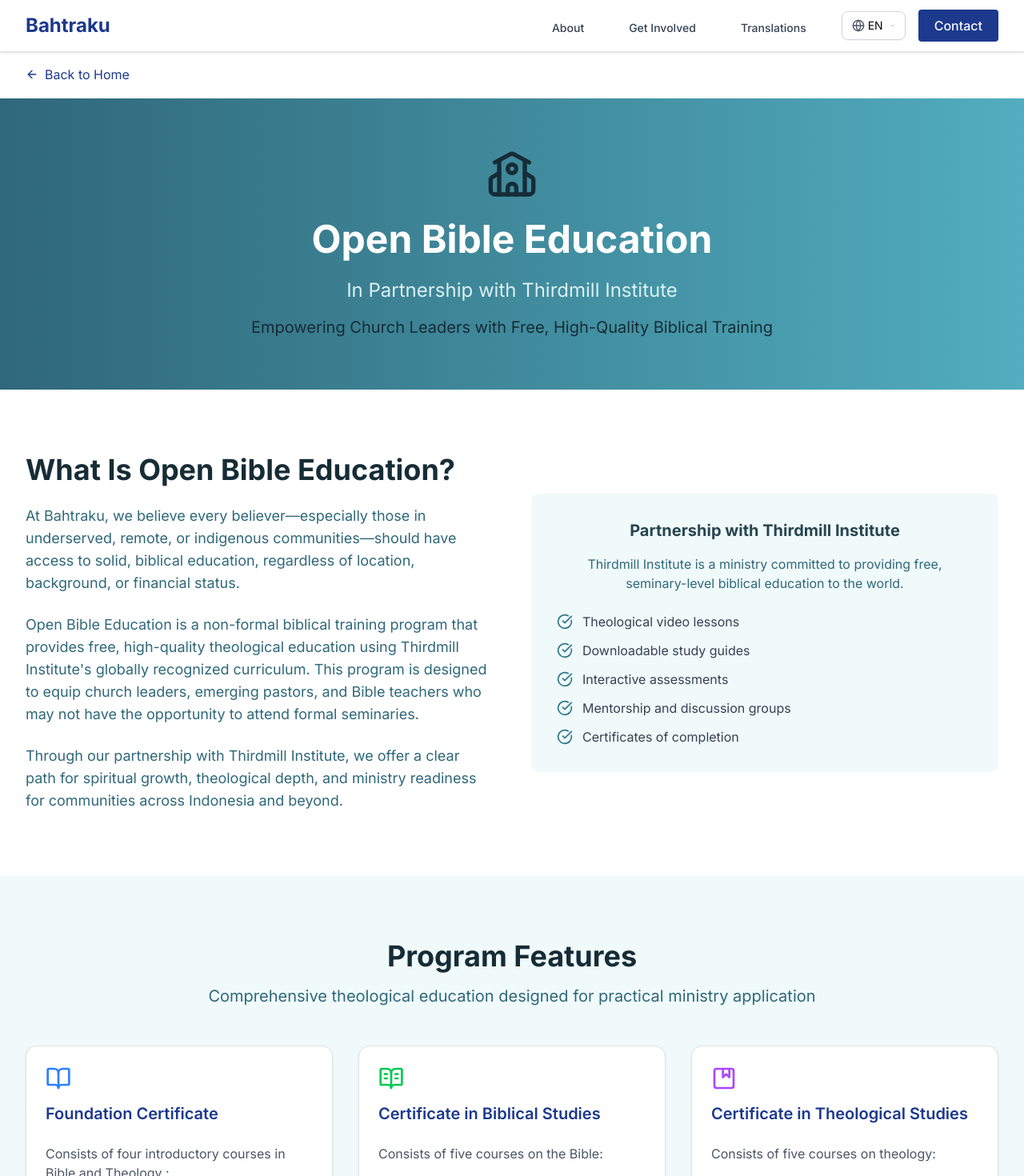
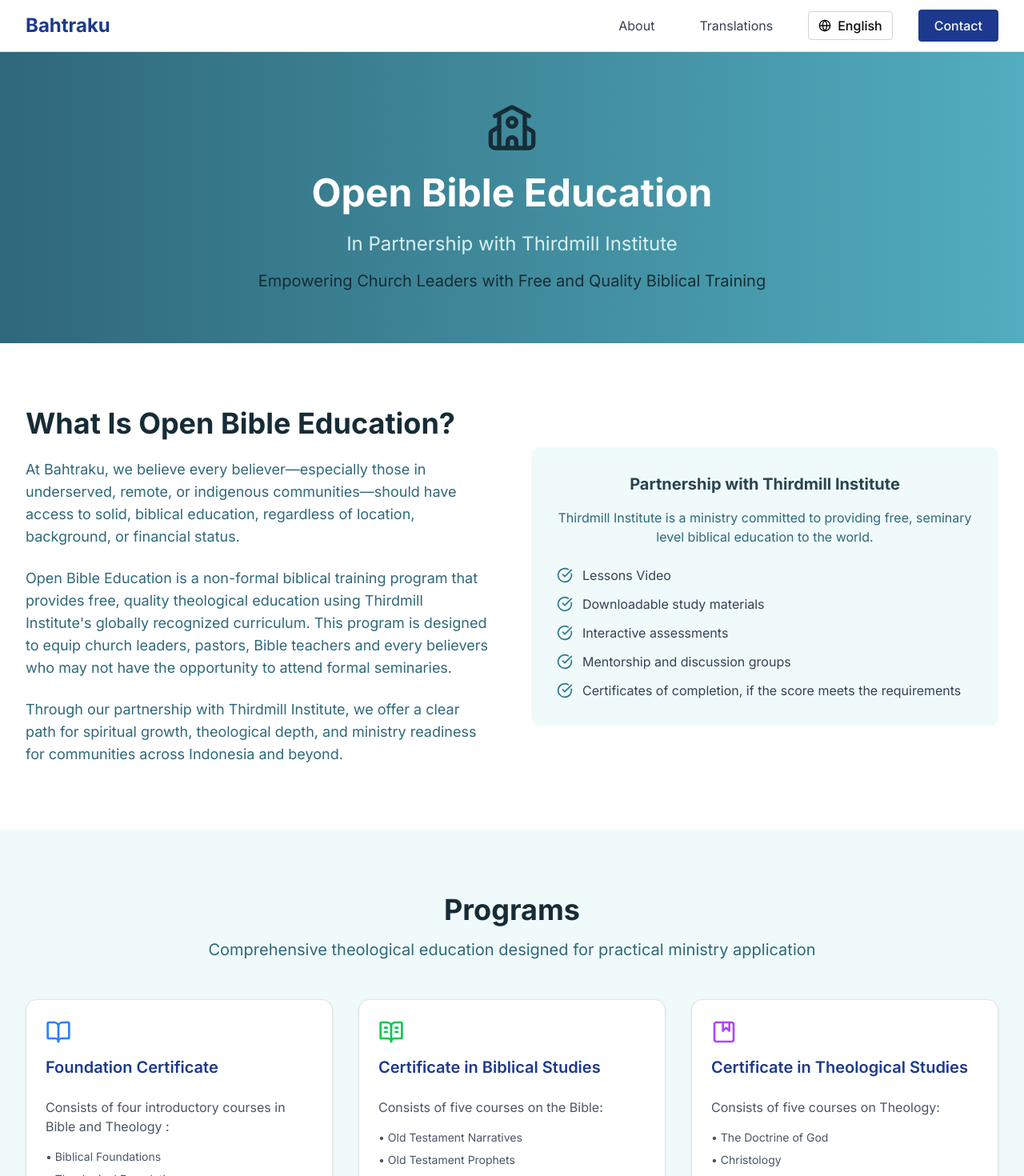
Before and after one commit to jeaneselinasm/org-update, a Next.js app: page /en/open-bible-education in a window 1280 px wide. Shown: the top 1470 px of the page at 80% size. Built offline with nearby package versions, Linux system fonts and the light colour scheme; a web font is replaced by a local one.

Commit message:
update page  open-bible-education : locale and update id.json and en.json text

```diff
--- a/app/[locale]/open-bible-education/page.tsx
+++ b/app/[locale]/open-bible-education/page.tsx
@@ -1,6 +1,7 @@
 "use client"
 
 import Footer from "@/components/footer"
+import ResponsiveNavigation from "@/components/navigation-bar"
 import { Button } from "@/components/ui/button"
 import { Card, CardContent, CardHeader, CardTitle } from "@/components/ui/card"
 import { Select, SelectContent, SelectItem, SelectTrigger, SelectValue } from "@/components/ui/select"
@@ -20,16 +21,25 @@
   BookOpenText,
   Album
 } from "lucide-react"
+import { useTranslations } from "next-intl"
 import Link from "next/link"
 import { useState } from "react"
 
 export default function OpenBibleEducationPage() {
   const [language, setLanguage] = useState("en")
-
+  const tHeroSection = useTranslations('openBibleEducationPage.heroSection')
+const  tOverviewSection = useTranslations('openBibleEducationPage.overviewSection')
+const  tProgramSection = useTranslations('openBibleEducationPage.programSection')
+const  tWhoCanJoinSection = useTranslations('openBibleEducationPage.whoCanJoinSection')
+const  tWhyItMattersSection = useTranslations('openBibleEducationPage.whyItMattersSection')
+const  tGetStartedSection = useTranslations('openBibleEducationPage.getStartedSection')
   return (
     <div className="min-h-screen bg-white">
       {/* Navigation */}
-      <nav className="bg-white shadow-sm border-b sticky top-0 z-50">
+
+      <ResponsiveNavigation />
+
+      {/* <nav className="bg-white shadow-sm border-b sticky top-0 z-50">
         <div className="max-w-7xl mx-auto px-4 sm:px-6 lg:px-8">
           <div className="flex justify-between items-center h-16">
             <div className="flex-shrink-0">
@@ -76,27 +86,27 @@
             </div>
           </div>
         </div>
-      </nav>
+      </nav> */}
 
       {/* Back Navigation */}
-      <div className="max-w-7xl mx-auto px-4 sm:px-6 lg:px-8 py-4">
+      {/* <div className="max-w-7xl mx-auto px-4 sm:px-6 lg:px-8 py-4">
         <Link href="/" className="inline-flex items-center text-blue-900 hover:text-blue-700 transition-colors">
           <ArrowLeft className="h-4 w-4 mr-2" />
           Back to Home
         </Link>
-      </div>
+      </div> */}
 
       {/* Hero Section */}
       <section className="bg-gradient-to-r from-[#2f687a] to-[#51adbf] text-white py-16">
         <div className="max-w-7xl mx-auto px-4 sm:px-6 lg:px-8">
           <div className="text-center">
             <School className="h-16 w-16 mx-auto mb-6 text-[#162c36]" />
-            <h1 className="text-4xl md:text-5xl font-bold mb-6">Open Bible Education</h1>
+            <h1 className="text-4xl md:text-5xl font-bold mb-6"> {tHeroSection('title')} </h1>
             <p className="text-xl md:text-2xl max-w-3xl mx-auto text-[#daf0f3] mb-4">
-              In Partnership with Thirdmill Institute
+              {tHeroSection('subtitle')}
             </p>
             <p className="text-lg md:text-xl max-w-4xl mx-auto text-[#162c36]">
-              Empowering Church Leaders with Free, High-Quality Biblical Training
+               {tHeroSection('description')}
             </p>
           </div>
         </div>
@@ -107,51 +117,47 @@
         <div className="max-w-7xl mx-auto px-4 sm:px-6 lg:px-8">
           <div className="grid lg:grid-cols-2 gap-12 items-center">
             <div>
-              <h2 className="text-3xl md:text-4xl font-bold text-[#162c36] mb-6">What Is Open Bible Education?</h2>
+              <h2 className="text-3xl md:text-4xl font-bold text-[#162c36] mb-6"> {tOverviewSection('title')} </h2>
               <p className="text-lg text-[#2f687a] mb-6">
-                At Bahtraku, we believe every believer—especially those in underserved, remote, or indigenous
-                communities—should have access to solid, biblical education, regardless of location, background, or
-                financial status.
+             {tOverviewSection('description1')}
               </p>
               <p className="text-lg text-[#2f687a] mb-6">
-                Open Bible Education is a non-formal biblical training program that provides free, high-quality
-                theological education using Thirdmill Institute's globally recognized curriculum. This program is
-                designed to equip church leaders, emerging pastors, and Bible teachers who may not have the opportunity
-                to attend formal seminaries.
+                             {tOverviewSection('description2')}
+
               </p>
               <p className="text-lg text-[#2f687a]">
-                Through our partnership with Thirdmill Institute, we offer a clear path for spiritual growth,
-                theological depth, and ministry readiness for communities across Indonesia and beyond.
+                             {tOverviewSection('description3')}
+
               </p>
             </div>
             <div className="bg-[#f0fafb] rounded-lg p-8">
               <div className="text-center mb-6">
-                <h3 className="text-xl font-bold text-[#284551] mb-4">Partnership with Thirdmill Institute</h3>
+                <h3 className="text-xl font-bold text-[#284551] mb-4">             {tOverviewSection('cardTitle')}
+</h3>
                 <p className="text-[#2f687a] mb-4">
-                  Thirdmill Institute is a ministry committed to providing free, seminary-level biblical education to
-                  the world.
+                 {tOverviewSection('cardDescription')}
                 </p>
               </div>
               <div className="space-y-3">
                 <div className="flex items-center">
                   <CheckCircle className="h-5 w-5 text-[#2f778b] mr-3" />
-                  <span className="text-gray-700">Theological video lessons</span>
+                  <span className="text-gray-700">{tOverviewSection('cardPoint1')} </span>
                 </div>
                 <div className="flex items-center">
                   <CheckCircle className="h-5 w-5 text-[#2f778b] mr-3" />
-                  <span className="text-gray-700">Downloadable study guides</span>
+                  <span className="text-gray-700">{tOverviewSection('cardPoint2')}</span>
                 </div>
                 <div className="flex items-center">
                   <CheckCircle className="h-5 w-5 text-[#2f778b] mr-3" />
-                  <span className="text-gray-700">Interactive assessments</span>
+                  <span className="text-gray-700">{tOverviewSection('cardPoint3')}</span>
                 </div>
                 <div className="flex items-center">
                   <CheckCircle className="h-5 w-5 text-[#2f778b] mr-3" />
-                  <span className="text-gray-700">Mentorship and discussion groups</span>
+                  <span className="text-gray-700">{tOverviewSection('cardPoint4')}</span>
                 </div>
                 <div className="flex items-center">
                   <CheckCircle className="h-5 w-5 text-[#2f778b] mr-3" />
-                  <span className="text-gray-700">Certificates of completion</span>
+                  <span className="text-gray-700">{tOverviewSection('cardPoint5')}</span>
                 </div>
               </div>
             </div>
@@ -163,9 +169,9 @@
       <section className="py-20 bg-[#f0fafb]">
         <div className="max-w-7xl mx-auto px-4 sm:px-6 lg:px-8">
           <div className="text-center mb-12">
-            <h2 className="text-3xl md:text-4xl font-bold text-[#162c36] mb-4">Program Features</h2>
+            <h2 className="text-3xl md:text-4xl font-bold text-[#162c36] mb-4">{tProgramSection('title')}</h2>
             <p className="text-xl text-[#2f687a]">
-              Comprehensive theological education designed for practical ministry application
+             {tProgramSection('subtitle')}
             </p>
           </div>
 
@@ -173,17 +179,17 @@
             <Card className="hover:shadow-lg transition-shadow">
               <CardHeader>
                 <BookOpen className="h-8 w-8 text-blue-500 mb-2" />
-                <CardTitle className="text-xl text-blue-900">Foundation Certificate</CardTitle>
+                <CardTitle className="text-xl text-blue-900">{tProgramSection('card1Title')}</CardTitle>
               </CardHeader>
               <CardContent>
                 <p className="text-gray-600 mb-4">
-                 Consists of four introductory courses in Bible and Theology :
+               {tProgramSection('card1Subtitle')}
                 </p>
                 <ul className="text-sm text-gray-600 space-y-2">
-                  <li>• Biblical Foundations</li>
-                  <li>• Theological Foundations</li>
-                  <li>• Old Testament Foundations</li>
-                  <li>• New Testament Foundations</li>
+                  <li>• {tProgramSection('card1Point1')}</li>
+                  <li>• {tProgramSection('card1Point2')}</li>
+                  <li>• {tProgramSection('card1Point3')}</li>
+                  <li>• {tProgramSection('card1Point4')}</li>
                 </ul>
               </CardContent>
             </Card>
@@ -191,16 +197,16 @@
             <Card className="hover:shadow-lg transition-shadow">
               <CardHeader>
                 <BookOpenText className="h-8 w-8 text-green-500 mb-2" />
-                <CardTitle className="text-xl text-blue-900">Certificate in Biblical Studies</CardTitle>
+                <CardTitle className="text-xl text-blue-900">{tProgramSection('card2Title')}</CardTitle>
               </CardHeader>
               <CardContent>
-                <p className="text-gray-600 mb-4">Consists of five courses on the Bible:</p>
+                <p className="text-gray-600 mb-4">{tProgramSection('card2Subtitle')}</p>
                 <ul className="text-sm text-gray-600 space-y-2">
-                  <li>• Old Testament Narratvies </li>
-                  <li>• Old Testament Prophets </li>
-                  <li>• Pauline Studies </li>
-                  <li>• New Testament Epistles </li>
-                  <li>• Biblical Interpretation </li>
+                  <li>• {tProgramSection('card2Point1')}</li>
+                  <li>• {tProgramSection('card2Point2')}</li>
+                  <li>• {tProgramSection('card2Point3')}</li>
+                  <li>• {tProgramSection('card2Point4')}</li>
+                  <li>• {tProgramSection('card2Point5')}</li>
                 </ul>
               </CardContent>
             </Card>
@@ -208,16 +214,16 @@
             <Card className="hover:shadow-lg transition-shadow">
               <CardHeader>
                 <Album className="h-8 w-8 text-purple-500 mb-2" />
-                <CardTitle className="text-xl text-blue-900">Certificate in Theological Studies</CardTitle>
+                <CardTitle className="text-xl text-blue-900">{tProgramSection('card3Title')}</CardTitle>
               </CardHeader>
               <CardContent>
-                <p className="text-gray-600 mb-4">Consists of five courses on theology:</p>
+                <p className="text-gray-600 mb-4">{tProgramSection('card3Subtitle')}</p>
                 <ul className="text-sm text-gray-600 space-y-2">
-                  <li>• The Doctrine of God</li>
-                  <li>• Christology</li>
-                  <li>• Pneumatology</li>
-                  <li>• Anthropology & Eschatology</li>
-                  <li>• Biblical Ethics</li>
+                  <li>• {tProgramSection('card3Point1')}</li>
+                  <li>• {tProgramSection('card3Point2')}</li>
+                  <li>• {tProgramSection('card3Point3')}</li>
+                  <li>• {tProgramSection('card3Point4')}</li>
+                  <li>• {tProgramSection('card3Point5')}</li>
                 </ul>
               </CardContent>
             </Card>
@@ -226,30 +232,30 @@
 
           {/* Who Can Join Section */}
           <div className="bg-white rounded-lg shadow-lg p-8">
-            <h3 className="text-2xl font-bold text-[#162c36] mb-6 text-center">Who Can Join?</h3>
+            <h3 className="text-2xl font-bold text-[#162c36] mb-6 text-center">{tWhoCanJoinSection('title')}</h3>
             <p className="text-lg text-[#2f687a] mb-6 text-center">
-              The program is open to anyone with a teachable heart and desire to grow:
+              {tWhoCanJoinSection('subtitle')}
             </p>
             <div className="grid md:grid-cols-2 lg:grid-cols-4 gap-6">
               <div className="text-center">
                 <GraduationCap className="h-8 w-8 text-blue-600 mx-auto mb-2" />
-                <h4 className="font-semibold text-[#284551]">Pastors & Church Planters</h4>
+                <h4 className="font-semibold text-[#284551]">{tWhoCanJoinSection('pastors')}</h4>
               </div>
               <div className="text-center">
                 <Users className="h-8 w-8 text-green-600 mx-auto mb-2" />
-                <h4 className="font-semibold text-[#284551]">Elders & Ministry Leaders</h4>
+                <h4 className="font-semibold text-[#284551]">{tWhoCanJoinSection('elders')}</h4>
               </div>
               <div className="text-center">
                 <BookOpen className="h-8 w-8 text-purple-600 mx-auto mb-2" />
-                <h4 className="font-semibold text-[#284551]">Bible Teachers</h4>
+                <h4 className="font-semibold text-[#284551]">{tWhoCanJoinSection('teachers')}</h4>
               </div>
               <div className="text-center">
                 <Heart className="h-8 w-8 text-red-600 mx-auto mb-2" />
-                <h4 className="font-semibold text-[#284551]">Growing Believers</h4>
+                <h4 className="font-semibold text-[#284551]">{tWhoCanJoinSection('believers')}</h4>
               </div>
             </div>
             <p className="text-center text-[#2f778b] mt-6 italic">
-              No prior academic background is required—just a teachable heart and a desire to grow.
+              {tWhoCanJoinSection('notes')}
             </p>
           </div>
         </div>
@@ -259,42 +265,40 @@
       <section className="py-20">
         <div className="max-w-7xl mx-auto px-4 sm:px-6 lg:px-8">
           <div className="text-center mb-12">
-            <h2 className="text-3xl md:text-4xl font-bold text-[#284551] mb-4">Why It Matters</h2>
+            <h2 className="text-3xl md:text-4xl font-bold text-[#284551] mb-4">{tWhyItMattersSection('title')}</h2>
             <p className="text-xl text-[#2f778b]">
-              Building biblically grounded, spiritually mature, mission-ready churches
+           {tWhyItMattersSection('subtitle')}
             </p>
           </div>
 
           <div className="grid lg:grid-cols-2 gap-12 items-center">
             <div className="bg-blue-50 rounded-lg p-8">
               <blockquote className="text-xl text-[#2f687a] italic mb-6">
-                "A solid biblical foundation is vital for a thriving church. Open Bible Education allows us to train
-                leaders even in the most remote areas."
+               {tWhyItMattersSection('testimonyQuote')}
               </blockquote>
-              <cite className="text-[#284551] font-semibold">— Program Facilitator, Papua Region</cite>
+              <cite className="text-[#284551] font-semibold">— {tWhyItMattersSection('facilitator')}</cite>
             </div>
             <div>
-              <h3 className="text-2xl font-bold text-[#284551] mb-4">Program Impact</h3>
+              <h3 className="text-2xl font-bold text-[#284551] mb-4">{tWhyItMattersSection('contentTitle')}</h3>
               <p className="text-lg text-[#2f687a] mb-6">
-                This program helps fulfill the vision of a biblically grounded, spiritually mature, and mission-ready
-                church, especially in places where theological training has been inaccessible or unaffordable.
+                {tWhyItMattersSection('contentSubtitle')}
               </p>
               <div className="space-y-4">
                 <div className="flex items-center">
                   <CheckCircle className="h-6 w-6 text-[#2f778b] mr-3" />
-                  <span className="text-[#2f687a]">Accessible theological education for remote communities</span>
+                  <span className="text-[#2f687a]">{tWhyItMattersSection('point1')}</span>
                 </div>
                 <div className="flex items-center">
                   <CheckCircle className="h-6 w-6 text-[#2f778b] mr-3" />
-                  <span className="text-[#2f687a]">Free, high-quality seminary-level content</span>
+                  <span className="text-[#2f687a]">{tWhyItMattersSection('point2')}</span>
                 </div>
                 <div className="flex items-center">
                   <CheckCircle className="h-6 w-6 text-[#2f778b] mr-3" />
-                  <span className="text-[#2f687a]">Culturally contextualized for Indonesian churches</span>
+                  <span className="text-[#2f687a]">{tWhyItMattersSection('point3')}</span>
                 </div>
                 <div className="flex items-center">
                   <CheckCircle className="h-6 w-6 text-[#2f778b] mr-3" />
-                  <span className="text-[#2f687a]">Flexible learning for busy ministry leaders</span>
+                  <span className="text-[#2f687a]">{tWhyItMattersSection('point4')}</span>
                 </div>
               </div>
             </div>
@@ -307,9 +311,9 @@
         <div className="max-w-7xl mx-auto px-4 sm:px-6 lg:px-8">
           <div className="text-center mb-12">
             <BookOpen className="h-16 w-16 mx-auto mb-6 text-[#2b515f]" />
-            <h2 className="text-3xl md:text-4xl font-bold mb-6 text-[#284551]">Get Started</h2>
+            <h2 className="text-3xl md:text-4xl font-bold mb-6 text-[#284551]">{tGetStartedSection('title')}</h2>
             <p className="text-xl mb-8 max-w-3xl mx-auto text-[#2f687a]">
-              Are you ready to grow in God's Word and serve more effectively?
+             {tGetStartedSection('subtitle')}
             </p>
           </div>
 
@@ -317,11 +321,11 @@
             <Card className="bg-white text-[#284551] hover:shadow-lg transition-shadow">
               <CardContent className="pt-6 text-center">
                 <FileText className="h-12 w-12 text-blue-600 mx-auto mb-4" />
-                <h3 className="text-xl font-semibold mb-3">Download Materials</h3>
+                <h3 className="text-xl font-semibold mb-3">{tGetStartedSection('downloadTitle')}</h3>
                 <p className="text-gray-600 mb-4">
-                  Access study guides, video lessons, and resources for offline learning.
+                 {tGetStartedSection('downloadSubtitle')}
                 </p>
-                <Button className="w-full bg-blue-600 hover:bg-blue-700">📥 Download Now</Button>
+                <Button className="w-full bg-blue-600 hover:bg-blue-700">📥 {tGetStartedSection('downloadButton')}</Button>
               </CardContent>
             </Card>
 
--- a/locales/en.json
+++ b/locales/en.json
@@ -91,11 +91,11 @@
       "buttonCTA": "Apply for Training"
     }
   },
-  "openBibleEducation": {
+  "openBibleEducationPage": {
     "heroSection": {
       "title": "Open Bible Education",
       "subtitle": " In Partnership with Thirdmill Institute",
-      "description": " Empowering Church Leaders with Free, Quality Biblical Training"
+      "description": " Empowering Church Leaders with Free and Quality Biblical Training"
     },
     "overviewSection": {
       "title": "What Is Open Bible Education?",
@@ -104,7 +104,7 @@
       "description3": " Through our partnership with Thirdmill Institute, we offer a clear path for spiritual growth, theological depth, and ministry readiness for communities across Indonesia and beyond.",
       "cardTitle": "Partnership with Thirdmill Institute",
       "cardDescription": "Thirdmill Institute is a ministry committed to providing free, seminary level biblical education to the world.",
-      "cardPoint1": "Video Lessons",
+      "cardPoint1": "Lessons Video",
       "cardPoint2": "Downloadable study materials",
       "cardPoint3": "Interactive assessments",
       "cardPoint4": "Mentorship and discussion groups",
--- a/locales/id.json
+++ b/locales/id.json
@@ -91,7 +91,7 @@
       "buttonCTA" : "Mendaftar Untuk Pelatihan"
     }
   },
-    "openBibleEducation": {
+    "openBibleEducationPage": {
     "heroSection": {
       "title": "Pendidikan Alkitab Terbuka",
       "subtitle": "Dalam Kemitraan dengan Thirdmill Institute",
@@ -114,20 +114,20 @@
       "title": "Program - Program",
       "subtitle": "Pendidikan teologi yang komprehensif yang dirancang untuk aplikasi pelayanan praktis",
       "card1Title": "Sertifikat Dasar",
-      "card1Subtitle": "Terdiri dari empat mata kuliah pengantar dalam Alkitab dan Teologi :",
+      "card1Subtitle": "Terdiri dari empat mata kuliah pengantar dalam Alkitab dan Teologi:",
       "card1Point1": "Dasar-dasar Alkitabiah",
       "card1Point2": "Dasar-dasar Teologis",
       "card1Point3": "Dasar-dasar Perjanjian Lama",
       "card1Point4": "Dasar-dasar Perjanjian Baru",
       "card2Title": "Sertifikat dalam Studi Alkitab",
-      "card2Subtitle": "Terdiri dari lima mata kuliah mengenai Alkitab :",
+      "card2Subtitle": "Terdiri dari lima mata kuliah mengenai Alkitab:",
       "card2Point1": "Narasi Perjanjian Lama",
       "card2Point2": "Nabi-nabi Perjanjian Lama",
       "card2Point3": "Studi Paulus",
       "card2Point4": "Surat-surat Perjanjian Baru",
       "card2Point5": "Penafsiran Alkitab",
       "card3Title": "Sertifikat dalam Studi Teologi",
-      "card3Subtitle": "Terdiri dari lima mata kuliah tentang Teologi :",
+      "card3Subtitle": "Terdiri dari lima mata kuliah tentang Teologi:",
       "card3Point1": "Doktrin Tentang Tuhan",
       "card3Point2": "Kristologi",
       "card3Point3": "Pneumatologi",
```
